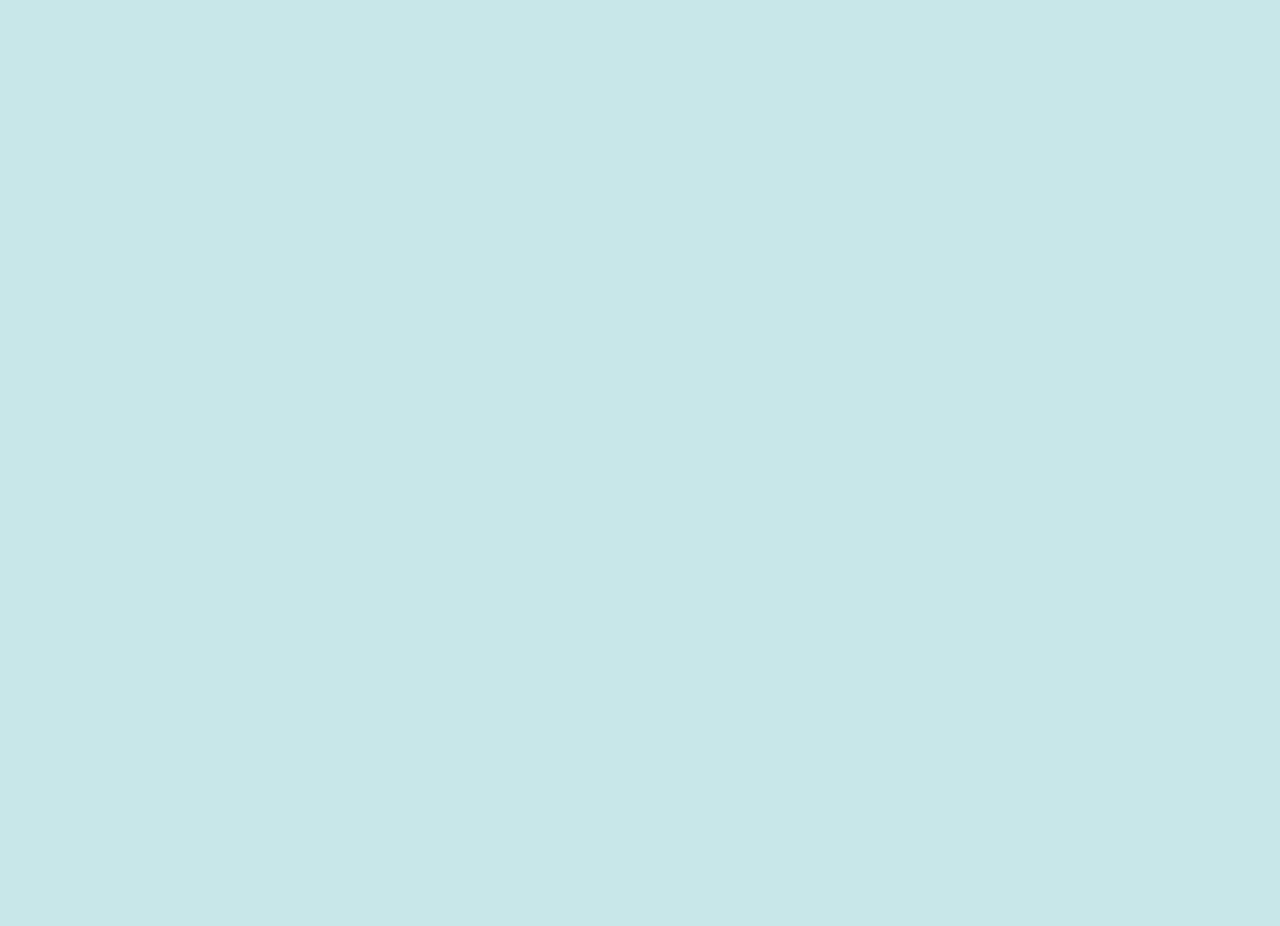
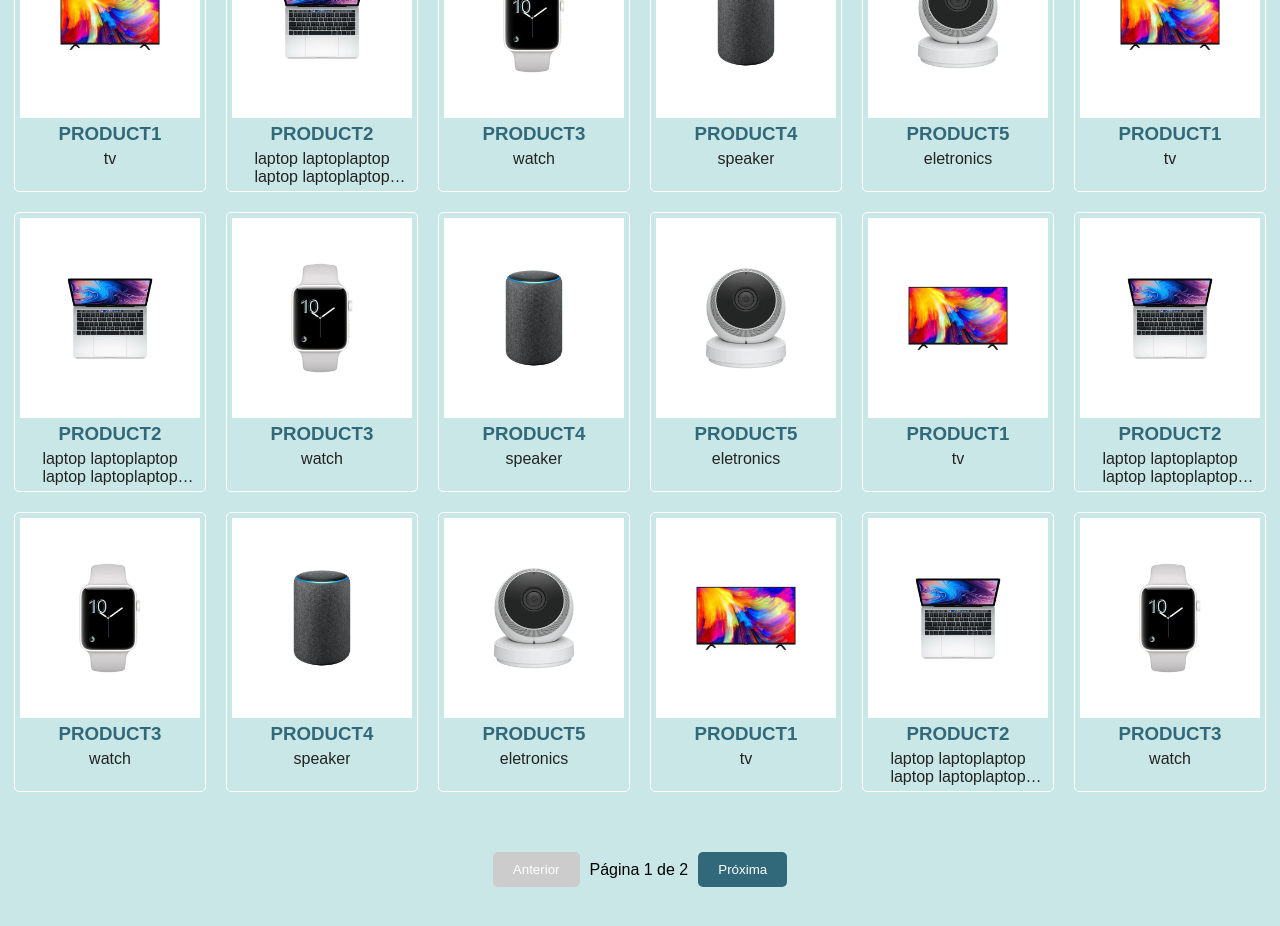
Before and after one commit to DoaFacil-TrabalhoFullstack/frontend-doafacil, a React (Create React App) app: page /produtos in a window 1280 px wide. Shown: the part 260-1186 px from the top of the page. Before the commit the page ends 800 px from the top, so only its background shows below. Built offline with nearby package versions, Linux system fonts and the light colour scheme.

Commit message:
criando paginacao na pagina de produtos

```diff
--- a/src/Routes.tsx
+++ b/src/Routes.tsx
@@ -3,7 +3,7 @@ import { BrowserRouter as Router, Routes, Route } from 'react-router-dom';
 
 import Home from './pages/Home';
 import Login from './pages/Login';
-import Produtos from './pages/Produtos';
+import Produtos from './pages/Products';
 import ProductDetails from './pages/ProductDetails';
 
 const AppRoutes = () => {
--- a/src/components/Nav/Nav.tsx
+++ b/src/components/Nav/Nav.tsx
@@ -27,7 +27,10 @@ const Nav: React.FC<NavProps> = ({ search, setSearch, searchProduct }) => {
         <div className="mid_header">
           <div className="logo">
             <a href="/">
-              <img src="image/logoDoafacil.png" alt="logo"></img>
+              <img
+                src="http://localhost:3000/image/logoDoafacil.png"
+                alt="logo"
+              ></img>
             </a>
           </div>
           <div className="search_box">
--- a/src/index.tsx
+++ b/src/index.tsx
@@ -6,7 +6,7 @@ import './styles.css';
 
 import AppRoutes from './Routes';
 import { AuthProvider } from './context/AuthProvider';
-import Product from './pages/Produtos';
+import Product from './pages/Products';
 
 const root = ReactDOM.createRoot(
   document.getElementById('root') as HTMLElement,
--- a/src/pages/Home/homeProduct.tsx
+++ b/src/pages/Home/homeProduct.tsx
@@ -30,6 +30,130 @@ const homeProduct = [
     image: 'image/p5.webp',
     description: 'eletronics',
   },
+  {
+    id: 6,
+    title: 'product1',
+    image: 'image/p1.webp',
+    description: 'tv',
+  },
+  {
+    id: 7,
+    title: 'product2',
+    image: 'image/p2.webp',
+    description:
+      'laptop laptoplaptop laptop laptoplaptop laptoplaptop laptoplaptop laptoplaptop laptoplaptop laptoplaptop laptoplaptop laptoplaptop ',
+  },
+  {
+    id: 8,
+    title: 'product3',
+    image: 'image/p3.webp',
+    description: 'watch',
+  },
+  {
+    id: 9,
+    title: 'product4',
+    image: 'image/p4.webp',
+    description: 'speaker',
+  },
+  {
+    id: 10,
+    title: 'product5',
+    image: 'image/p5.webp',
+    description: 'eletronics',
+  },
+  {
+    id: 11,
+    title: 'product1',
+    image: 'image/p1.webp',
+    description: 'tv',
+  },
+  {
+    id: 12,
+    title: 'product2',
+    image: 'image/p2.webp',
+    description:
+      'laptop laptoplaptop laptop laptoplaptop laptoplaptop laptoplaptop laptoplaptop laptoplaptop laptoplaptop laptoplaptop laptoplaptop ',
+  },
+  {
+    id: 13,
+    title: 'product3',
+    image: 'image/p3.webp',
+    description: 'watch',
+  },
+  {
+    id: 14,
+    title: 'product4',
+    image: 'image/p4.webp',
+    description: 'speaker',
+  },
+  {
+    id: 15,
+    title: 'product5',
+    image: 'image/p5.webp',
+    description: 'eletronics',
+  },
+  {
+    id: 16,
+    title: 'product1',
+    image: 'image/p1.webp',
+    description: 'tv',
+  },
+  {
+    id: 17,
+    title: 'product2',
+    image: 'image/p2.webp',
+    description:
+      'laptop laptoplaptop laptop laptoplaptop laptoplaptop laptoplaptop laptoplaptop laptoplaptop laptoplaptop laptoplaptop laptoplaptop ',
+  },
+  {
+    id: 18,
+    title: 'product3',
+    image: 'image/p3.webp',
+    description: 'watch',
+  },
+  {
+    id: 19,
+    title: 'product4',
+    image: 'image/p4.webp',
+    description: 'speaker',
+  },
+  {
+    id: 20,
+    title: 'product5',
+    image: 'image/p5.webp',
+    description: 'eletronics',
+  },
+  {
+    id: 21,
+    title: 'product1',
+    image: 'image/p1.webp',
+    description: 'tv',
+  },
+  {
+    id: 22,
+    title: 'product2',
+    image: 'image/p2.webp',
+    description:
+      'laptop laptoplaptop laptop laptoplaptop laptoplaptop laptoplaptop laptoplaptop laptoplaptop laptoplaptop laptoplaptop laptoplaptop ',
+  },
+  {
+    id: 23,
+    title: 'product3',
+    image: 'image/p3.webp',
+    description: 'watch',
+  },
+  {
+    id: 24,
+    title: 'product4',
+    image: 'image/p4.webp',
+    description: 'speaker',
+  },
+  {
+    id: 25,
+    title: 'product5',
+    image: 'image/p5.webp',
+    description: 'eletronics',
+  },
 ];
 
 export default homeProduct;
--- a/src/pages/Home/index.tsx
+++ b/src/pages/Home/index.tsx
@@ -7,7 +7,7 @@ import Footer from '../../components/Footer/Footer';
 import homeProduct from './homeProduct';
 
 import './styles.css';
-import Product from '../Produtos';
+import Product from '../Products';
 import ProductCard from '../../components/ProductCard/ProductCard';
 
 export default function Home() {
@@ -17,6 +17,8 @@ export default function Home() {
   const [search, setSearch] = useState('');
   //Adicione ao carrinho
   const [cart, setCart] = useState([]);
+
+  const quantityHomeProducts = 5;
 
   //Pagina produto categoria
   // const category = (x: string) => {
@@ -95,7 +97,9 @@ export default function Home() {
 
               <div className="products">
                 <div className="containerProducts">
-                  {trendingProduct.map((currentProduct) => {
+                  {trendingProduct
+                    .slice(0, quantityHomeProducts)
+                    .map((currentProduct) => {
                       return (
                         <ProductCard
                           key={currentProduct.id}
--- a/src/pages/Produtos/ProdutoStyles.css
+++ b/src/pages/Products/ProdutoStyles.css
@@ -186,3 +186,29 @@
   background: #fed700;
   color: #cd1e76;
 }
+
+.pagination {
+  display: flex;
+  justify-content: center;
+  align-items: center;
+  margin: 50px 0;
+}
+
+.pagination button {
+  margin: 0 10px;
+  padding: 10px 20px;
+  background-color: #31697a;
+  color: white;
+  border: none;
+  border-radius: 5px;
+  cursor: pointer;
+}
+
+.pagination button:disabled {
+  background-color: #cccccc;
+  cursor: not-allowed;
+}
+
+.pagination span {
+  font-size: 16px;
+}
--- /dev/null
+++ b/src/pages/Products/index.tsx
@@ -0,0 +1,71 @@
+import React, { useState } from 'react';
+
+import './ProdutoStyles.css';
+import homeProduct from '../Home/homeProduct';
+import ProductCard from '../../components/ProductCard/ProductCard';
+import Nav from '../../components/Nav/Nav';
+
+const Produtos = () => {
+  const [search, setSearch] = useState('');
+
+  // Estado para paginação
+  const [currentPage, setCurrentPage] = useState(1);
+  const productsPerPage = 18;
+
+  // Total de páginas
+  const totalPages = Math.ceil(homeProduct.length / productsPerPage);
+
+  // Produtos da página atual
+  const currentProducts = homeProduct.slice(
+    (currentPage - 1) * productsPerPage,
+    currentPage * productsPerPage,
+  );
+
+  // Funções de navegação
+  const handleNextPage = () => {
+    if (currentPage < totalPages) {
+      setCurrentPage((prev) => prev + 1);
+    }
+  };
+
+  const handlePrevPage = () => {
+    if (currentPage > 1) {
+      setCurrentPage((prev) => prev - 1);
+    }
+  };
+
+  return (
+    <>
+      <Nav search={search} setSearch={setSearch} searchProduct={''} />
+
+      <div className="products">
+        <div className="containerProducts">
+          {currentProducts.map((currentProduct) => (
+            <ProductCard
+              key={currentProduct.id}
+              title={currentProduct.title}
+              description={currentProduct.description}
+              imageUrl={currentProduct.image}
+              url={'/produto/' + currentProduct.id}
+            />
+          ))}
+        </div>
+      </div>
+
+      {/* Controles de paginação */}
+      <div className="pagination">
+        <button onClick={handlePrevPage} disabled={currentPage === 1}>
+          Anterior
+        </button>
+        <span>
+          Página {currentPage} de {totalPages}
+        </span>
+        <button onClick={handleNextPage} disabled={currentPage === totalPages}>
+          Próxima
+        </button>
+      </div>
+    </>
+  );
+};
+
+export default Produtos;
--- a/src/pages/Produtos/index.tsx
+++ /dev/null
@@ -1,12 +0,0 @@
-import React from 'react';
-import './ProdutoStyles.css';
-
-const Produtos = () => {
-  return (
-    <>
-      <h1>Página de produtos</h1>
-    </>
-  );
-};
-
-export default Produtos;
```
Lines whose indentation alone changed are shown as unchanged.
